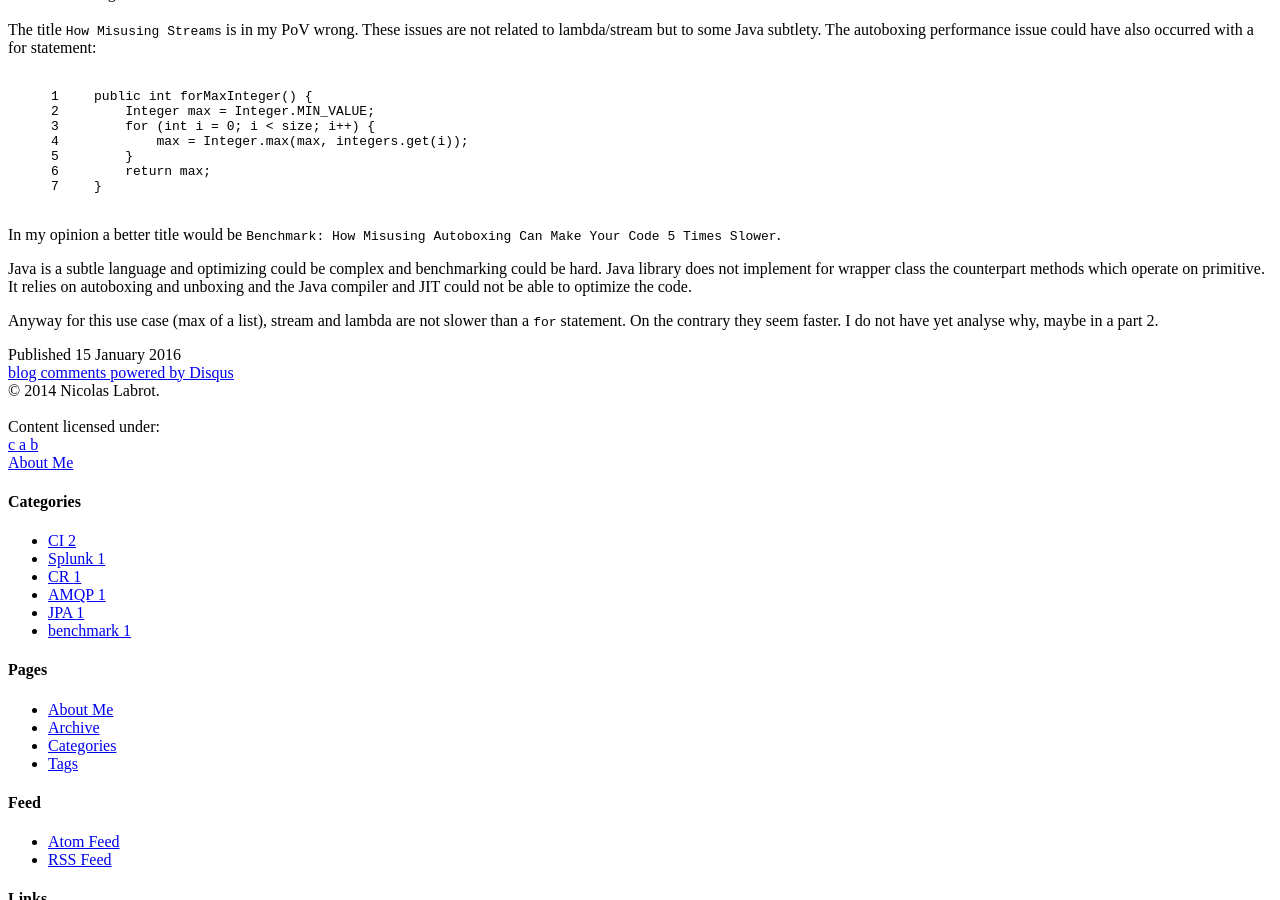
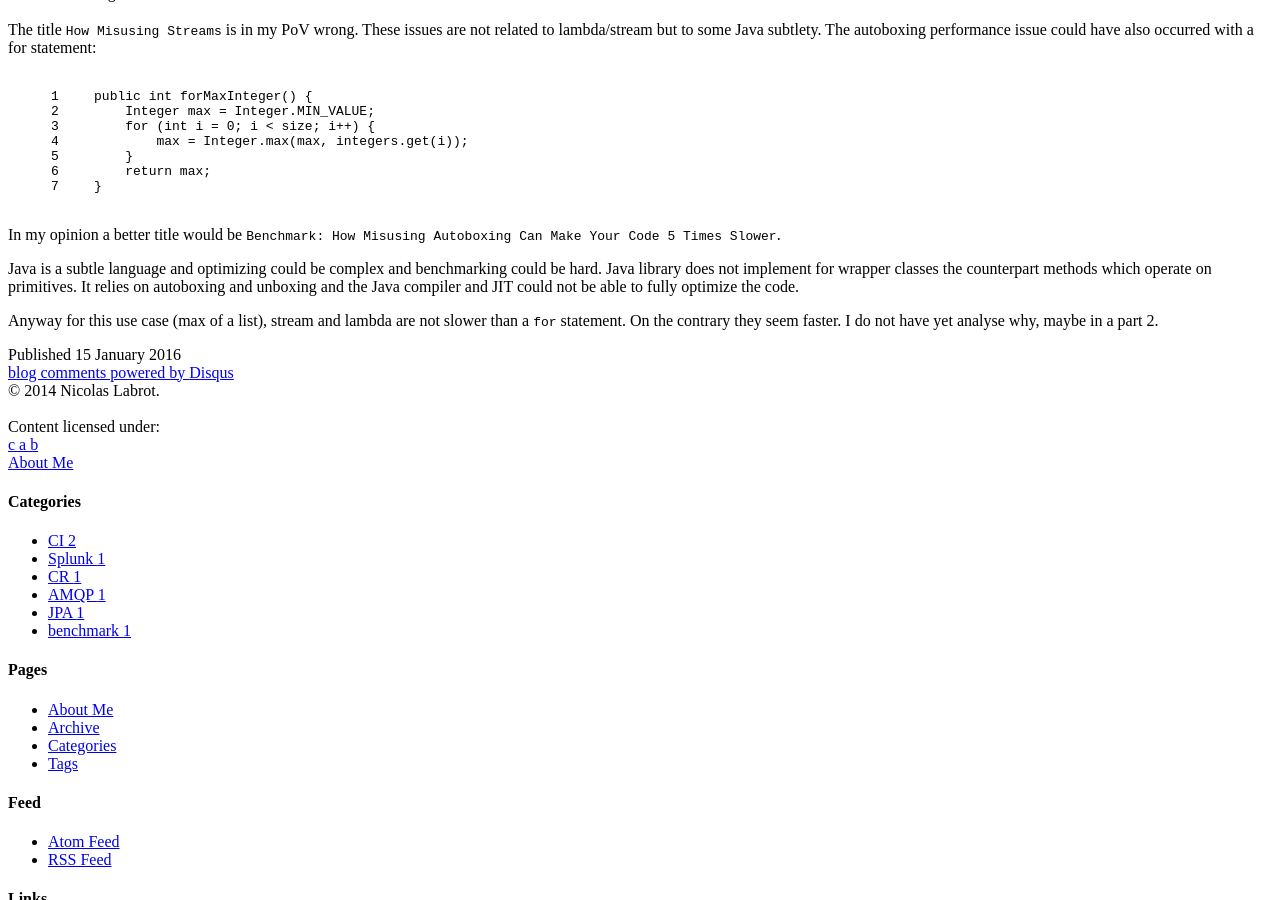
Before and after one commit to nithril/nithril.github.io, a Jekyll site: the page built from _posts/2016-01-15-analysis-benchmark-how-misusing-java-8-lambdas-and-streams-can-make-your-code-5-times-slower.markdown, in a window 1280 px wide and 900 px high, scrolled down 3077 px. Built offline with Jekyll 4.4.1, drawn with Linux system fonts in a browser that asks for light colours; nearby versions of some CDN libraries; library files that are not in the unit come from our copies; comment, search, counter and statistics services are not loaded.

Commit message:
Tapiki benchmark analysis

```diff
--- a/_posts/2016-01-15-analysis-benchmark-how-misusing-java-8-lambdas-and-streams-can-make-your-code-5-times-slower.markdown
+++ b/_posts/2016-01-15-analysis-benchmark-how-misusing-java-8-lambdas-and-streams-can-make-your-code-5-times-slower.markdown
@@ -206,8 +206,8 @@ The autoboxing performance issue could have also occurred with a for statement:
 In my opinion a better title would be `Benchmark: How Misusing Autoboxing Can Make Your Code 5 Times Slower`.
 
 Java is a subtle language and optimizing could be complex and benchmarking could be hard.
-Java library does not implement for wrapper class the counterpart methods which operate on primitive.
-It relies on autoboxing and unboxing and the Java compiler and JIT could not be able to optimize the code.
+Java library does not implement for wrapper classes the counterpart methods which operate on primitives.
+It relies on autoboxing and unboxing and the Java compiler and JIT could not be able to fully optimize the code.
 
 Anyway for this use case (max of a list), stream and lambda are not slower than a `for` statement.
  On the contrary they seem faster. I do not have yet analyse why, maybe in a part 2.
```
